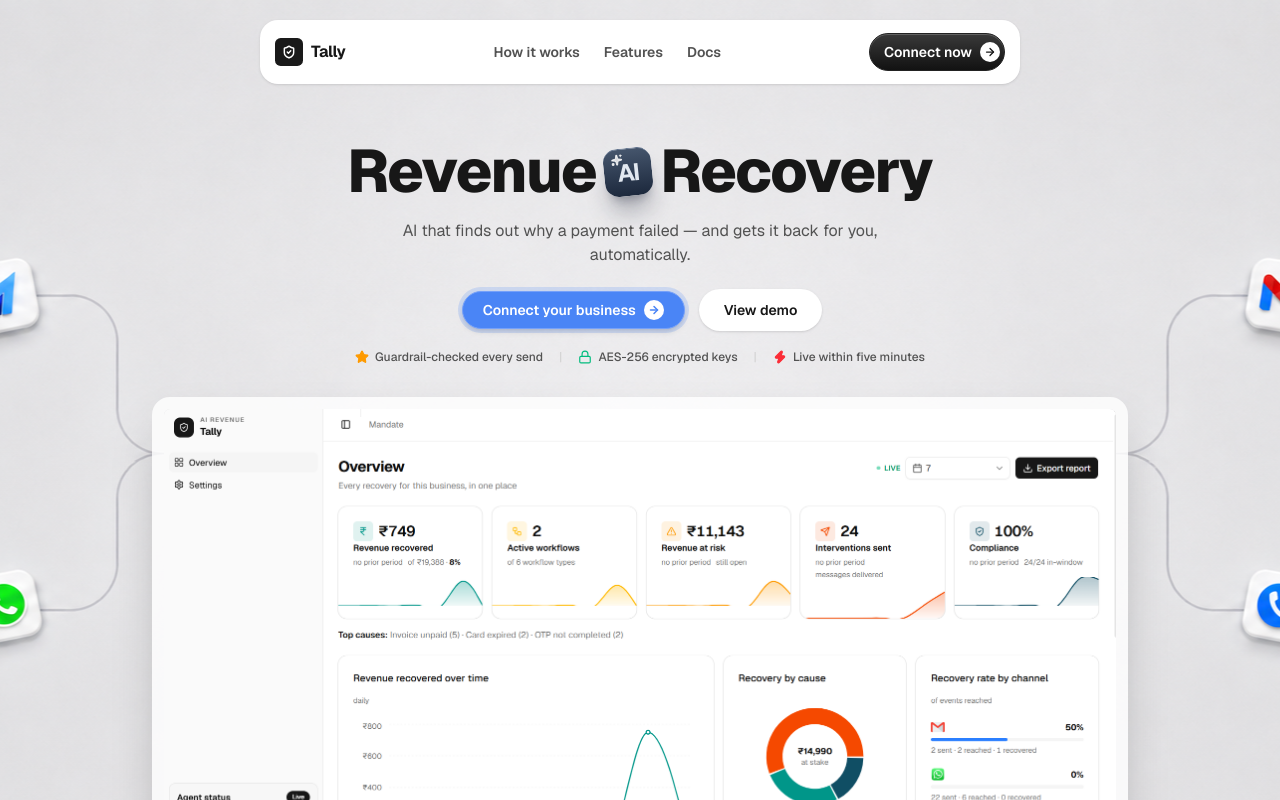
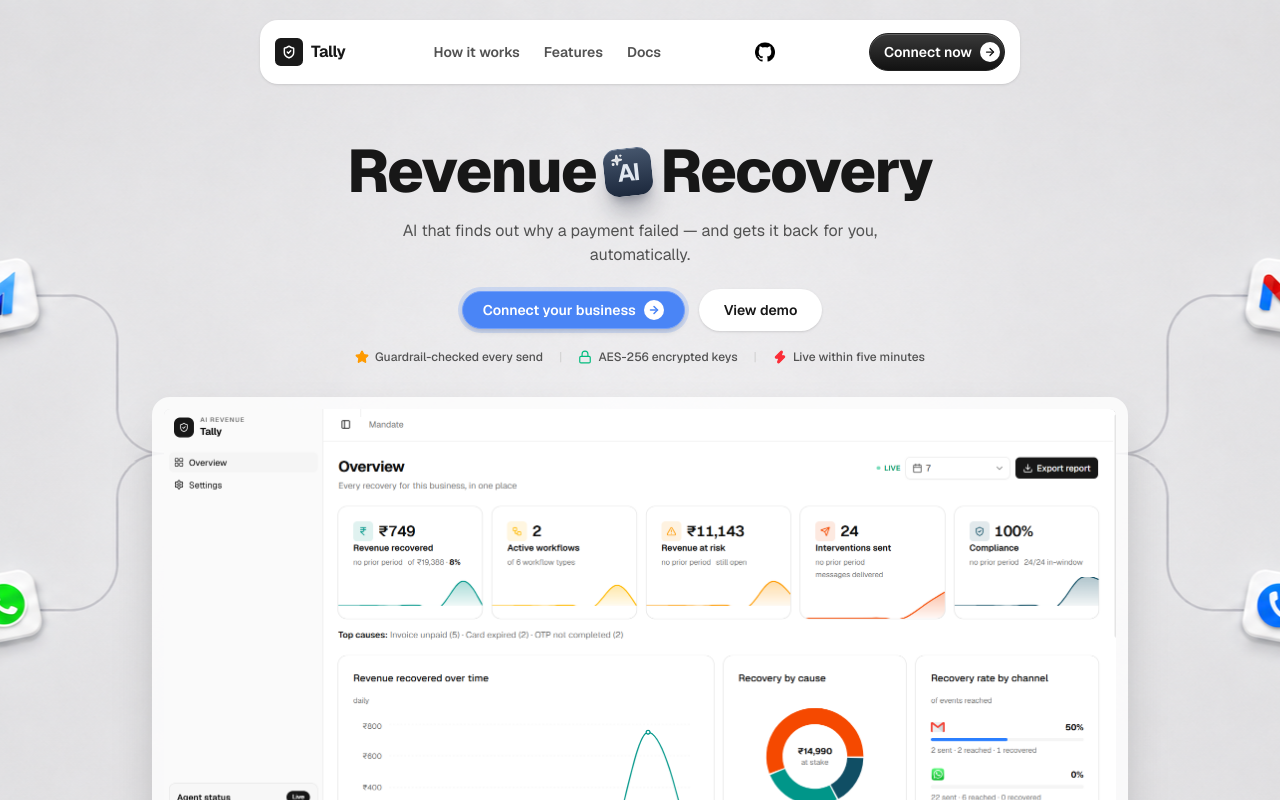
Before and after one commit to Mudavath-Giri-Naik/Tally, a Next.js app: page / in a window 1280 px wide. Shown: the top 800 px of the page. Built offline with nearby package versions, Linux system fonts and the light colour scheme.

Commit message:
Add a GitHub icon to the navbar, linking to the repo

```diff
--- a/src/app/page.tsx
+++ b/src/app/page.tsx
@@ -93,6 +93,17 @@
                   Docs
                 </Link>
               </nav>
+
+              <a
+                href="https://github.com/Mudavath-Giri-Naik/Tally"
+                target="_blank"
+                rel="noopener noreferrer"
+                aria-label="View the source on GitHub"
+                className="flex shrink-0 items-center justify-center rounded-full p-1.5 transition hover:bg-neutral-100"
+              >
+                {/* eslint-disable-next-line @next/next/no-img-element */}
+                <img src="/icons/github.png" alt="" className="size-5" />
+              </a>
 
               <Link
                 href="/onboarding"
```
Also changed, not shown: public/icons/github.png (added).
